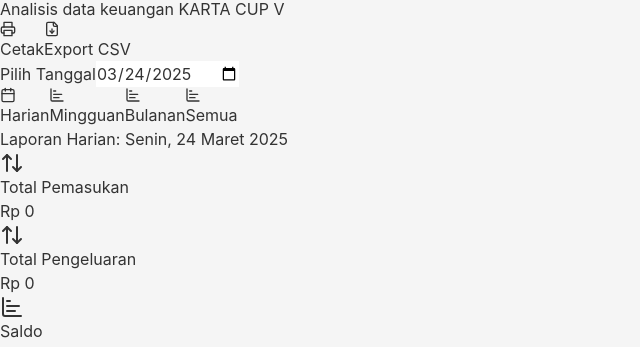
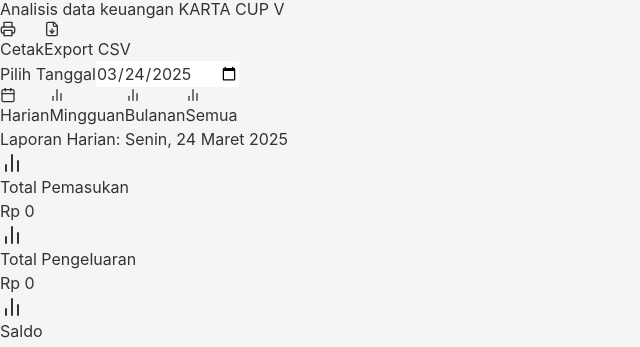
Before and after one commit to KOPJI/BKU, a React (Vite) app: page /laporan in a window 1280 px wide. Shown: the part 795-1142 px from the top of the page, without its empty margins (0-640 px from the left). Built offline with nearby package versions, Linux system fonts and the light colour scheme; no server answers; the database is empty; sample sign-in values are in the browser's storage.

Commit message:
fix: memperbaiki import dari lucide-react dan menambahkan date-fns

```diff
--- a/package.json
+++ b/package.json
@@ -10,6 +10,7 @@
     "preview": "vite preview"
   },
   "dependencies": {
+    "date-fns": "^4.1.0",
     "firebase": "^10.7.1",
     "lucide-react": "^0.303.0",
     "react": "^18.2.0",
--- a/src/pages/Dashboard.tsx
+++ b/src/pages/Dashboard.tsx
@@ -1,7 +1,7 @@
 import { useEffect, useState } from 'react';
 import { collection, query, orderBy, getDocs, where, QuerySnapshot, DocumentData } from 'firebase/firestore';
 import { db, auth } from '../firebase';
-import { ArrowUp10, CircleArrowDown, Loader, TrendingUp, Ban, Printer } from 'lucide-react';
+import { ArrowUp10, ArrowDown, Loader, TrendingUp, Ban, Printer } from 'lucide-react';
 import { XAxis, YAxis, CartesianGrid, Tooltip, Legend, ResponsiveContainer, AreaChart, Area, BarChart, Bar } from 'recharts';
 import { getTodayIndonesia, formatDateIndonesia } from '../utils/dateHelper';
 import { formatRupiah } from '../utils/formatRupiah';
@@ -483,7 +483,7 @@ const Dashboard = () => {
         <div className="card bg-gradient-to-br from-red-50 to-red-100 border-l-4 border-red-500">
           <div className="flex items-center p-4 sm:p-6">
             <div className="p-2 sm:p-3 rounded-full bg-red-500 bg-opacity-10">
-              <CircleArrowDown className="h-6 w-6 sm:h-8 sm:w-8 text-red-500" />
+              <ArrowDown className="h-6 w-6 sm:h-8 sm:w-8 text-red-500" />
             </div>
             <div className="ml-3 sm:ml-4">
               <p className="text-xs sm:text-sm font-medium text-red-500">Total Pengeluaran</p>
--- a/src/pages/KwitansiPage.tsx
+++ b/src/pages/KwitansiPage.tsx
@@ -1,7 +1,7 @@
 import { useState, useEffect } from 'react';
 import { collection, query, orderBy, addDoc, serverTimestamp, onSnapshot } from 'firebase/firestore';
 import { db, auth } from '../firebase';
-import { CirclePlus, FileText, Loader, Printer, Search } from 'lucide-react';
+import { Plus, FileText, Loader, Printer, Search } from 'lucide-react';
 import { getTodayIndonesia } from '../utils/dateHelper';
 
 interface Kwitansi {
@@ -659,7 +659,7 @@ const KwitansiPage = () => {
           onClick={openForm}
           className="btn-primary mt-4 sm:mt-0 flex items-center"
         >
-          <CirclePlus size={20} className="mr-2" />
+          <Plus size={20} className="mr-2" />
           Buat Kwitansi Baru
         </button>
       </div>
--- a/src/pages/LaporanPage.tsx
+++ b/src/pages/LaporanPage.tsx
@@ -1,7 +1,7 @@
 import { useState, useEffect } from 'react';
 import { collection, query, orderBy, getDocs, where } from 'firebase/firestore';
 import { db, auth } from '../firebase';
-import { ArrowUpDown, Ban, ChartBar, Calendar, FileDown, Loader, Printer } from 'lucide-react';
+import { BarChart2, Ban, Calendar, FileDown, Loader, Printer } from 'lucide-react';
 import { getTodayIndonesia, formatDateIndonesia } from '../utils/dateHelper';
 import { formatRupiah } from '../utils/formatRupiah';
 
@@ -448,7 +448,7 @@ const LaporanPage = () => {
                   : 'bg-gray-100 text-gray-700 hover:bg-gray-200'
               }`}
             >
-              <ChartBar size={16} className="mr-1 hidden sm:inline" />
+              <BarChart2 size={16} className="mr-1 hidden sm:inline" />
               Mingguan
             </button>
             <button
@@ -459,7 +459,7 @@ const LaporanPage = () => {
                   : 'bg-gray-100 text-gray-700 hover:bg-gray-200'
               }`}
             >
-              <ChartBar size={16} className="mr-1 hidden sm:inline" />
+              <BarChart2 size={16} className="mr-1 hidden sm:inline" />
               Bulanan
             </button>
             <button
@@ -470,7 +470,7 @@ const LaporanPage = () => {
                   : 'bg-gray-100 text-gray-700 hover:bg-gray-200'
               }`}
             >
-              <ChartBar size={16} className="mr-1 hidden sm:inline" />
+              <BarChart2 size={16} className="mr-1 hidden sm:inline" />
               Semua
             </button>
           </div>
@@ -499,7 +499,7 @@ const LaporanPage = () => {
               <div className="bg-gradient-to-br from-green-50 to-green-100 rounded-lg p-4 sm:p-6 border-l-4 border-green-500 shadow-sm">
                 <div className="flex items-center">
                   <div className="p-2 sm:p-3 rounded-full bg-green-500 bg-opacity-10">
-                    <ArrowUpDown className="h-6 w-6 sm:h-8 sm:w-8 text-green-500" />
+                    <BarChart2 className="h-6 w-6 sm:h-8 sm:w-8 text-green-500" />
                   </div>
                   <div className="ml-3 sm:ml-4">
                     <p className="text-xs sm:text-sm font-medium text-green-500">Total Pemasukan</p>
@@ -511,7 +511,7 @@ const LaporanPage = () => {
               <div className="bg-gradient-to-br from-red-50 to-red-100 rounded-lg p-4 sm:p-6 border-l-4 border-red-500 shadow-sm">
                 <div className="flex items-center">
                   <div className="p-2 sm:p-3 rounded-full bg-red-500 bg-opacity-10">
-                    <ArrowUpDown className="h-6 w-6 sm:h-8 sm:w-8 text-red-500" />
+                    <BarChart2 className="h-6 w-6 sm:h-8 sm:w-8 text-red-500" />
                   </div>
                   <div className="ml-3 sm:ml-4">
                     <p className="text-xs sm:text-sm font-medium text-red-500">Total Pengeluaran</p>
@@ -523,7 +523,7 @@ const LaporanPage = () => {
               <div className="bg-gradient-to-br from-blue-50 to-blue-100 rounded-lg p-4 sm:p-6 border-l-4 border-blue-500 shadow-sm">
                 <div className="flex items-center">
                   <div className="p-2 sm:p-3 rounded-full bg-blue-500 bg-opacity-10">
-                    <ChartBar className="h-6 w-6 sm:h-8 sm:w-8 text-blue-500" />
+                    <BarChart2 className="h-6 w-6 sm:h-8 sm:w-8 text-blue-500" />
                   </div>
                   <div className="ml-3 sm:ml-4">
                     <p className="text-xs sm:text-sm font-medium text-blue-500">Saldo</p>
--- a/src/pages/PengeluaranPage.tsx
+++ b/src/pages/PengeluaranPage.tsx
@@ -1,7 +1,7 @@
 import { useState, useEffect } from 'react';
 import { collection, query, orderBy, addDoc, serverTimestamp, where, onSnapshot } from 'firebase/firestore';
 import { db, auth } from '../firebase';
-import { CirclePlus, Loader, Search, CircleAlert } from 'lucide-react';
+import { AlertCircle, Plus, Search, Loader } from 'lucide-react';
 import { getTodayIndonesia, formatDateIndonesia } from '../utils/dateHelper';
 
 interface Transaksi {
@@ -237,7 +237,7 @@ const PengeluaranPage = () => {
           onClick={() => setIsFormOpen(true)}
           className="w-full sm:w-auto mt-3 sm:mt-0 px-3 py-2 bg-[#ff5722] text-white rounded-lg hover:bg-[#f4511e] flex items-center justify-center text-sm sm:text-base"
         >
-          <CirclePlus size={16} className="mr-2" />
+          <Plus size={16} className="mr-2" />
           Tambah Pengeluaran
         </button>
       </div>
@@ -252,7 +252,7 @@ const PengeluaranPage = () => {
       {/* Index Error Warning */}
       {indexError && (
         <div className="bg-amber-100 border-l-4 border-amber-500 text-amber-800 p-3 sm:p-4 mb-4 sm:mb-6 rounded flex text-sm sm:text-base">
-          <CircleAlert className="h-5 w-5 sm:h-6 sm:w-6 mr-2 sm:mr-3 flex-shrink-0" />
+          <AlertCircle className="h-5 w-5 sm:h-6 sm:w-6 mr-2 sm:mr-3 flex-shrink-0" />
           <div>
             <p className="font-medium">Perhatian: Dibutuhkan Indeks Database</p>
             <p className="mt-1">Data mungkin tidak lengkap karena membutuhkan pengaturan indeks Firestore.</p>
--- a/src/pages/TransaksiPage.tsx
+++ b/src/pages/TransaksiPage.tsx
@@ -1,7 +1,7 @@
 import { useState, useEffect } from 'react';
 import { collection, query, orderBy, getDocs, addDoc, serverTimestamp } from 'firebase/firestore';
 import { db, auth } from '../firebase';
-import { Download, Loader, CirclePlus, Search, Upload } from 'lucide-react';
+import { Plus, Search, Loader, Upload, Download } from 'lucide-react';
 
 interface Transaksi {
   id: string;
@@ -132,7 +132,7 @@ const TransaksiPage = () => {
           onClick={() => setIsFormOpen(true)}
           className="btn-primary mt-4 sm:mt-0 flex items-center"
         >
-          <CirclePlus size={20} className="mr-2" />
+          <Plus size={20} className="mr-2" />
           Tambah Transaksi
         </button>
       </div>
```
Also changed, not shown: src/pages/PendapatanPage.tsx (+5 -5 lines), 1 other file (tests, documents, lock files or other folders).
